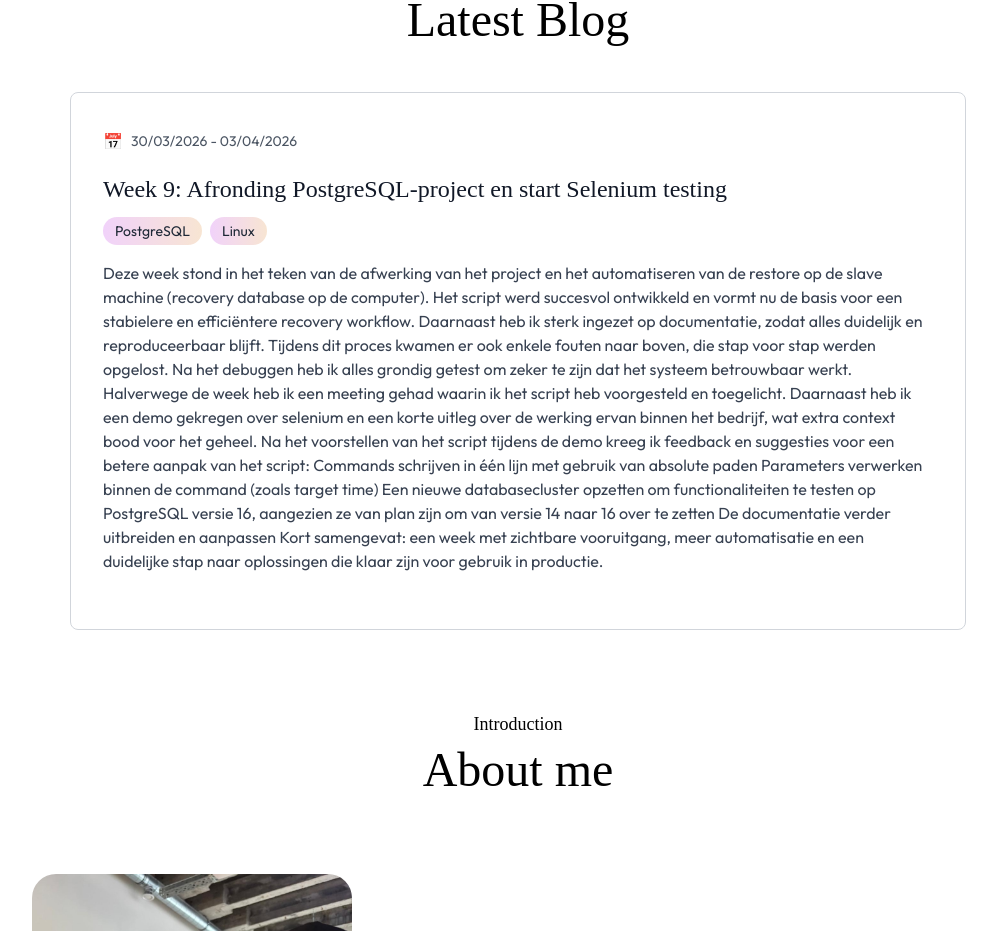
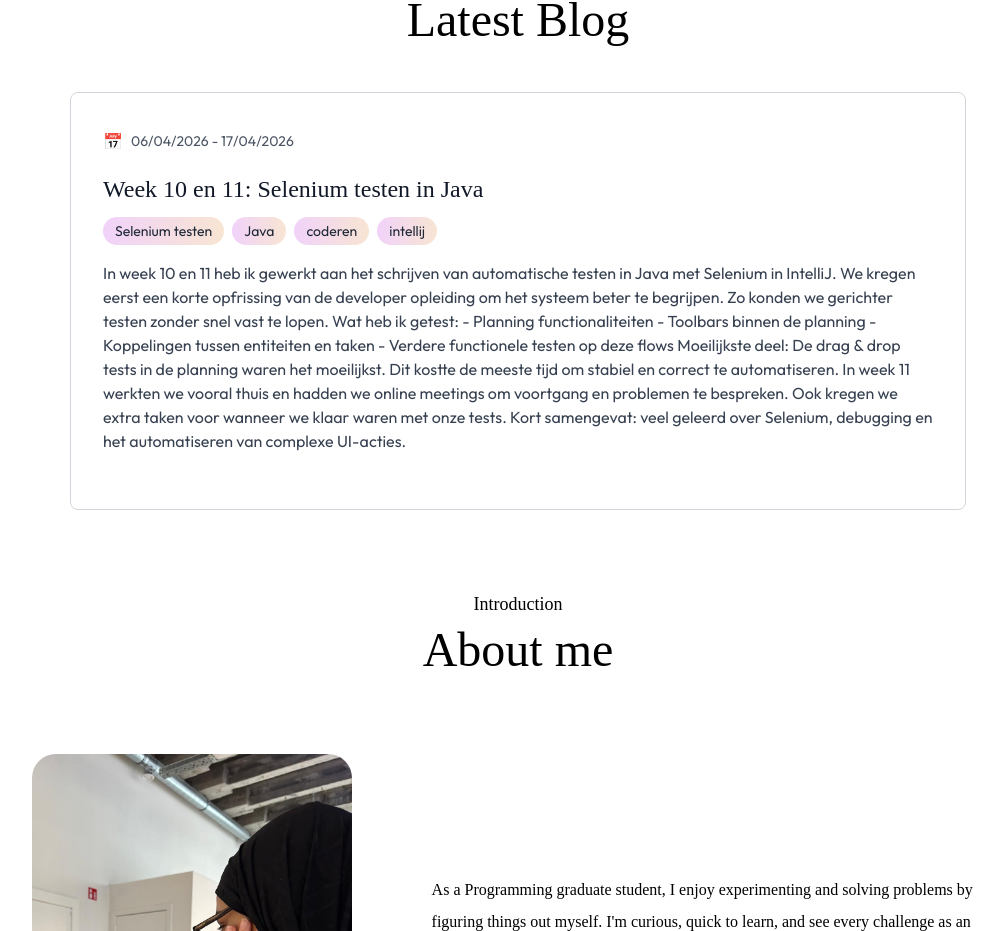
Before and after one commit to KZZ7777/Portfolio-Kaoutar, a React (Vite) app: page / in a window 1280 px wide. Shown: the part 1717-2648 px from the top of the page, without its empty margins (122-1125 px from the left). Built offline with nearby package versions, Linux system fonts and the light colour scheme; a web font is replaced by a local one.

Commit message:
blog week 10 en 11 toegevoegd

```diff
--- a/src/data/blogs.js
+++ b/src/data/blogs.js
@@ -1,3 +1,4 @@
+import { data } from "autoprefixer";
 import { image } from "framer-motion/client";
 
 export const blogs = [
@@ -54,6 +55,27 @@ export const blogs = [
         category: ['PostgreSQL', 'Linux'] ,
         description:'Deze week stond in het teken van de afwerking van het project en het automatiseren van de restore op de slave machine (recovery database op de computer). Het script werd succesvol ontwikkeld en vormt nu de basis voor een stabielere en efficiëntere recovery workflow.\n\nDaarnaast heb ik sterk ingezet op documentatie, zodat alles duidelijk en reproduceerbaar blijft. Tijdens dit proces kwamen er ook enkele fouten naar boven, die stap voor stap werden opgelost. Na het debuggen heb ik alles grondig getest om zeker te zijn dat het systeem betrouwbaar werkt.\n\nHalverwege de week heb ik een meeting gehad waarin ik het script heb voorgesteld en toegelicht. Daarnaast heb ik een demo gekregen over selenium en een korte uitleg over de werking ervan binnen het bedrijf, wat extra context bood voor het geheel.\n\nNa het voorstellen van het script tijdens de demo kreeg ik feedback en suggesties voor een betere aanpak van het script:\nCommands schrijven in één lijn met gebruik van absolute paden\nParameters verwerken binnen de command (zoals target time)\nEen nieuwe databasecluster opzetten om functionaliteiten te testen op PostgreSQL versie 16, aangezien ze van plan zijn om van versie 14 naar 16 over te zetten\nDe documentatie verder uitbreiden en aanpassen\n\nKort samengevat: een week met zichtbare vooruitgang, meer automatisatie en een duidelijke stap naar oplossingen die klaar zijn voor gebruik in productie.',
         image:''
+    },
+    {
+        id:8,
+        date:'06/04/2026 - 17/04/2026',
+        title:'Week 10 en 11: Selenium testen in Java',
+        category:['Selenium testen', 'Java', 'coderen', 'intellij'],
+        description:'In week 10 en 11 heb ik gewerkt aan het schrijven van automatische testen in Java met Selenium in IntelliJ.\nWe kregen eerst een korte opfrissing van de developer opleiding om het systeem beter te begrijpen. Zo konden we gerichter testen zonder snel vast te lopen.\n\nWat heb ik getest:\n- Planning functionaliteiten\n- Toolbars binnen de planning\n- Koppelingen tussen entiteiten en taken\n- Verdere functionele testen op deze flows\n\nMoeilijkste deel:\nDe drag & drop tests in de planning waren het moeilijkst. Dit kostte de meeste tijd om stabiel en correct te automatiseren.\n\nIn week 11 werkten we vooral thuis en hadden we online meetings om voortgang en problemen te bespreken. Ook kregen we extra taken voor wanneer we klaar waren met onze tests.\n\nKort samengevat: veel geleerd over Selenium, debugging en het automatiseren van complexe UI-acties.',
+     //   image:'./assets/seleniumtestenopmonitor.jpeg'
+    }
+];
 
-    },
-];
+
+
+
+
+
+  // {
+    //     id:,
+    //     date:'',
+    //     title:'',
+    //     category:'',
+    //     description:'',
+    //     image:''
+    // }
```
Also changed, not shown: public/assets/seleniumtestenopmonitor.jpeg (added).
